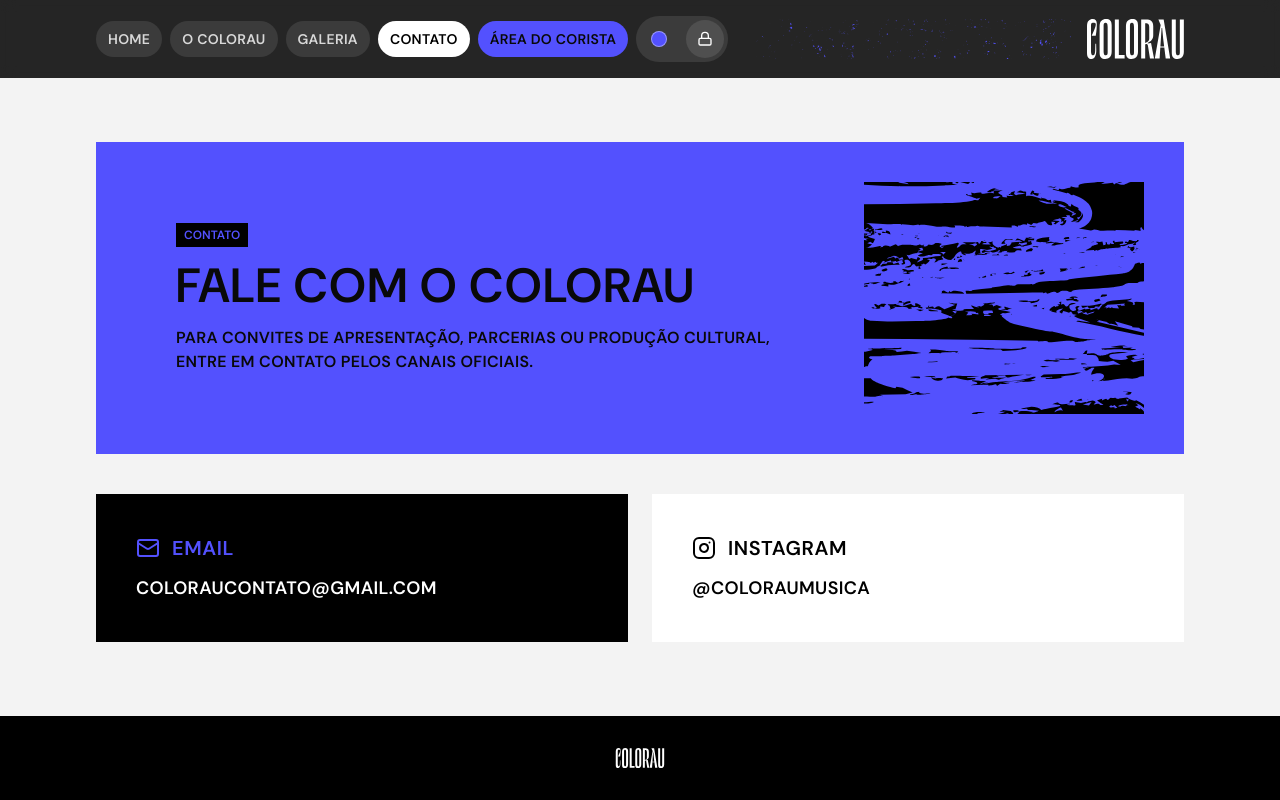
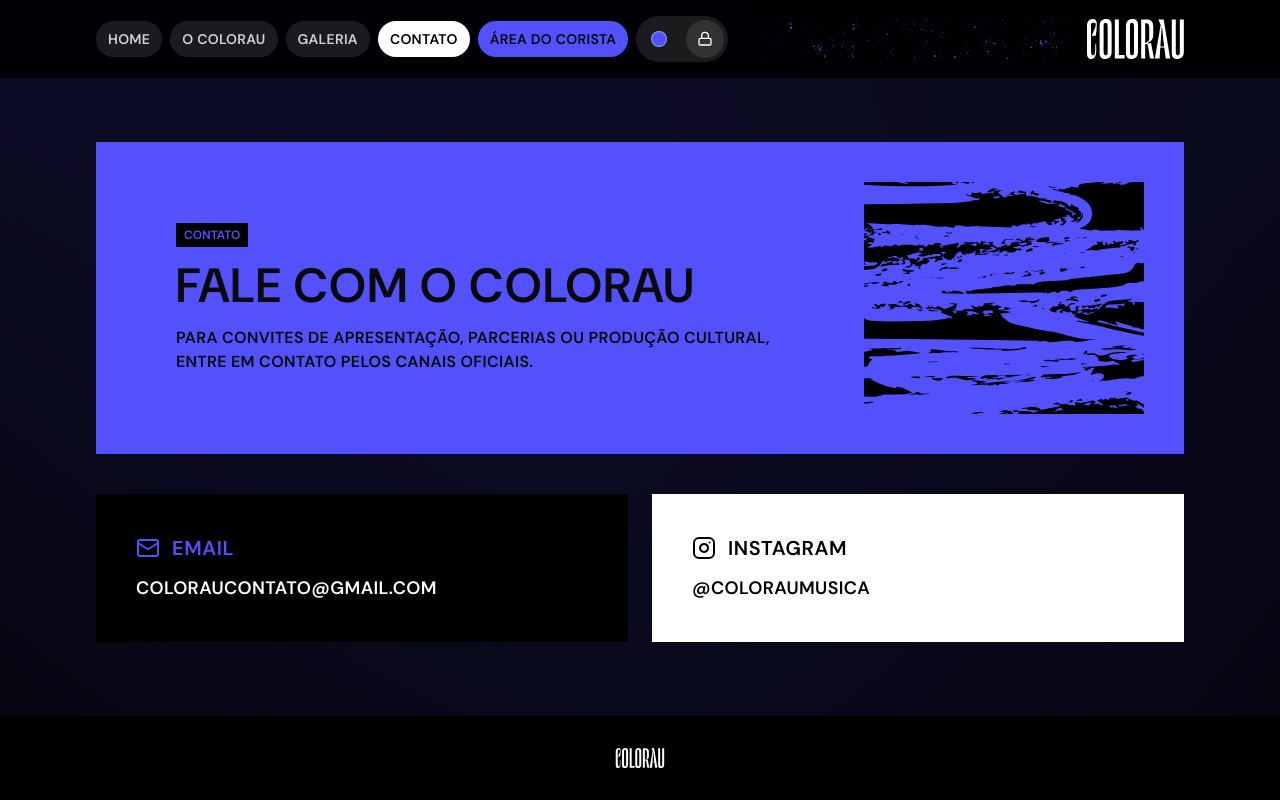
Before and after one commit to alexsandersouzafr/colorau, a Next.js app: page /contato in a window 1280 px wide. Built offline with nearby package versions, Linux system fonts and the light colour scheme.

Commit message:
Update global styles to implement a dark theme with new background and foreground colors; enhance body styling with a radial gradient effect and improve accent color management in ThemeProvider for better visual consistency.

```diff
--- a/app/globals.css
+++ b/app/globals.css
@@ -1,10 +1,11 @@
 @import "tailwindcss";
 
 :root {
-  --background: #f3f3f3;
-  --foreground: #090909;
+  --background: #000000;
+  --foreground: #ffffff;
   --accent: #ffffff;
   --accent-foreground: #090909;
+  --accent-rgb: 255, 255, 255;
   --accent-soft: #ffe300;
   --surface: #ffffff;
   --color-cyan: #00e0f0;
@@ -44,6 +45,35 @@ body {
   color: var(--foreground);
   font-family: var(--font-body), Arial, Helvetica, sans-serif;
   font-weight: 600;
+  position: relative;
+  z-index: 0;
+  overflow-x: hidden;
+}
+
+body::before {
+  content: "";
+  position: fixed;
+  inset: -25%;
+  z-index: -1;
+  pointer-events: none;
+  background-image: radial-gradient(
+      circle at 20% 10%,
+      rgba(var(--accent-rgb), 0.18) 0%,
+      rgba(var(--accent-rgb), 0) 56%
+    ),
+    radial-gradient(
+      circle at 80% 18%,
+      rgba(var(--accent-rgb), 0.13) 0%,
+      rgba(var(--accent-rgb), 0) 60%
+    ),
+    radial-gradient(
+      circle at 50% 92%,
+      rgba(var(--accent-rgb), 0.1) 0%,
+      rgba(var(--accent-rgb), 0) 64%
+    );
+  filter: blur(120px);
+  opacity: 1;
+  transform: translateZ(0);
 }
 
 h1,
@@ -90,7 +120,7 @@ textarea {
 }
 
 .section-card {
-  @apply bg-white px-6 py-7 md:px-10 md:py-10;
+  @apply bg-white px-6 py-7 md:px-10 md:py-10 text-black;
 }
 
 .section-inverse {
--- a/components/team-member-card.tsx
+++ b/components/team-member-card.tsx
@@ -33,7 +33,7 @@ export function TeamMemberCard({ member }: { member: TeamMember }) {
           <h4 className="mt-2 text-2xl font-semibold leading-tight text-black">
             {member.name}
           </h4>
-          <p className="mt-1 text-sm text-black/70">{member.role}</p>
+          <p className="mt-1 text-sm text-accent opacity-80">{member.role}</p>
         </div>
 
         {hasBio && (
--- a/components/theme-provider.tsx
+++ b/components/theme-provider.tsx
@@ -102,47 +102,75 @@ function applyFavicon(accentColor: string) {
   head.appendChild(shortcut);
 }
 
+function hexToRgbTriplet(hex: string): string | null {
+  const normalized = hex.trim().replace("#", "");
+  if (/^[0-9a-fA-F]{3}$/.test(normalized)) {
+    const r = normalized[0] + normalized[0];
+    const g = normalized[1] + normalized[1];
+    const b = normalized[2] + normalized[2];
+    return `${parseInt(r, 16)}, ${parseInt(g, 16)}, ${parseInt(b, 16)}`;
+  }
+  if (/^[0-9a-fA-F]{6}$/.test(normalized)) {
+    const r = normalized.slice(0, 2);
+    const g = normalized.slice(2, 4);
+    const b = normalized.slice(4, 6);
+    return `${parseInt(r, 16)}, ${parseInt(g, 16)}, ${parseInt(b, 16)}`;
+  }
+  return null;
+}
+
 function applyAccent(option: AccentOption) {
   if (typeof document === "undefined") return;
   const root = document.documentElement;
   root.style.setProperty("--accent", option.value);
   root.style.setProperty("--accent-foreground", "#090909");
+  const accentRgb = hexToRgbTriplet(option.value);
+  if (accentRgb) root.style.setProperty("--accent-rgb", accentRgb);
   applyFavicon(option.value);
 }
 
 export function ThemeProvider({ children }: { children: React.ReactNode }) {
   const pathname = usePathname();
   const lastAppliedPathnameRef = useRef(pathname);
-  const isLockedRef = useRef(false);
 
-  const [isLocked, setIsLocked] = useState<boolean>(() => {
-    if (typeof window === "undefined") return false;
-    try {
-      return window.localStorage.getItem(STORAGE_LOCKED) === "yes";
-    } catch {
-      return false;
-    }
-  });
+  // Keep initial render consistent between server/client to avoid hydration mismatches.
+  const [isLocked, setIsLocked] = useState<boolean>(false);
+  const [accentId, setAccentId] = useState<AccentId>("orange");
+  const [hasHydrated, setHasHydrated] = useState<boolean>(false);
+
+  const isLockedRef = useRef(isLocked);
 
   // Keep refs in sync for scheduled callbacks.
   useEffect(() => {
     isLockedRef.current = isLocked;
   }, [isLocked]);
 
-  const [accentId, setAccentId] = useState<AccentId>(() => {
-    if (typeof window === "undefined") return "orange";
+  // Hydrate theme state from localStorage (client-only) after the first render.
+  useEffect(() => {
+    let lockedFromStorage = false;
+    let storedAccentId: string | null = null;
+
     try {
-      const lockedFromStorage =
+      lockedFromStorage =
         window.localStorage.getItem(STORAGE_LOCKED) === "yes";
-      const storedAccentId = window.localStorage.getItem(STORAGE_ACCENT_ID);
-      if (lockedFromStorage && isValidAccentId(storedAccentId)) {
-        return storedAccentId;
-      }
+      storedAccentId = window.localStorage.getItem(STORAGE_ACCENT_ID);
     } catch {
       // ignore storage failures
     }
-    return chooseRandomAccentId();
-  });
+
+    // When locked, prefer the stored accent if valid. Otherwise, pick a fresh one.
+    const nextAccentId: AccentId = isValidAccentId(storedAccentId)
+      ? storedAccentId
+      : chooseRandomAccentId();
+
+    setIsLocked(lockedFromStorage);
+    isLockedRef.current = lockedFromStorage;
+    setAccentId(nextAccentId);
+    // Only align on initial hydration; subsequent route changes should not re-hydrate.
+    lastAppliedPathnameRef.current = pathname;
+    setHasHydrated(true);
+    // eslint-disable-next-line react-hooks/exhaustive-deps
+  }, []);
 
   const persistAccent = useCallback((id: AccentId) => {
     try {
@@ -166,10 +194,18 @@ export function ThemeProvider({ children }: { children: React.ReactNode }) {
     if (!option) return;
     applyAccent(option);
 
-    // Keep localStorage aligned with the current state.
-    persistAccent(accentId);
-    persistLocked(isLocked);
-  }, [accentId, isLocked, persistAccent, persistLocked]);
+    // Keep localStorage aligned with the current state (after hydration).
+    if (hasHydrated) {
+      persistAccent(accentId);
+      persistLocked(isLocked);
+    }
+  }, [
+    accentId,
+    hasHydrated,
+    isLocked,
+    persistAccent,
+    persistLocked,
+  ]);
 
   const setAccent = useCallback(
     (id: AccentId) => {
@@ -185,18 +221,21 @@ export function ThemeProvider({ children }: { children: React.ReactNode }) {
   const setLocked = useCallback(
     (locked: boolean) => {
       setIsLocked(locked);
+      // Ensure scheduled callbacks see the latest value immediately.
+      isLockedRef.current = locked;
       persistLocked(locked);
     },
     [persistLocked]
   );
 
   useEffect(() => {
+    if (!hasHydrated) return;
     if (lastAppliedPathnameRef.current === pathname) return;
 
     // Move the ref first so quick successive route changes don't double-apply.
     lastAppliedPathnameRef.current = pathname;
 
-    if (isLocked) return;
+    if (isLockedRef.current) return;
 
     const scheduledPathname = pathname;
     const nextAccentId = chooseRandomAccentId(accentId);
@@ -211,7 +250,7 @@ export function ThemeProvider({ children }: { children: React.ReactNode }) {
       if (isLockedRef.current) return;
       setAccent(nextAccentId);
     });
-  }, [accentId, isLocked, pathname, setAccent]);
+  }, [accentId, hasHydrated, pathname, setAccent]);
 
   const value: ThemeContextValue = {
     accentId,
```
